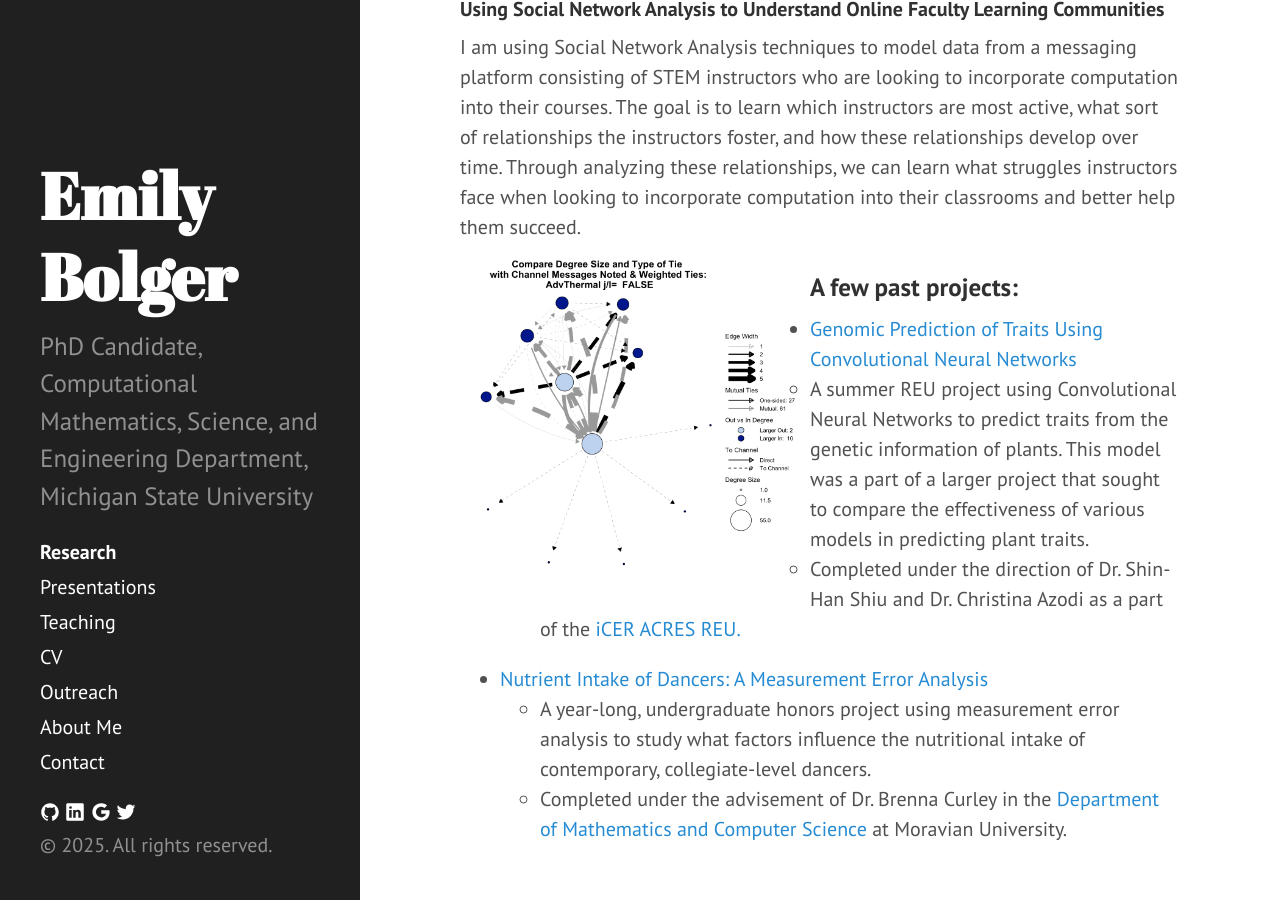
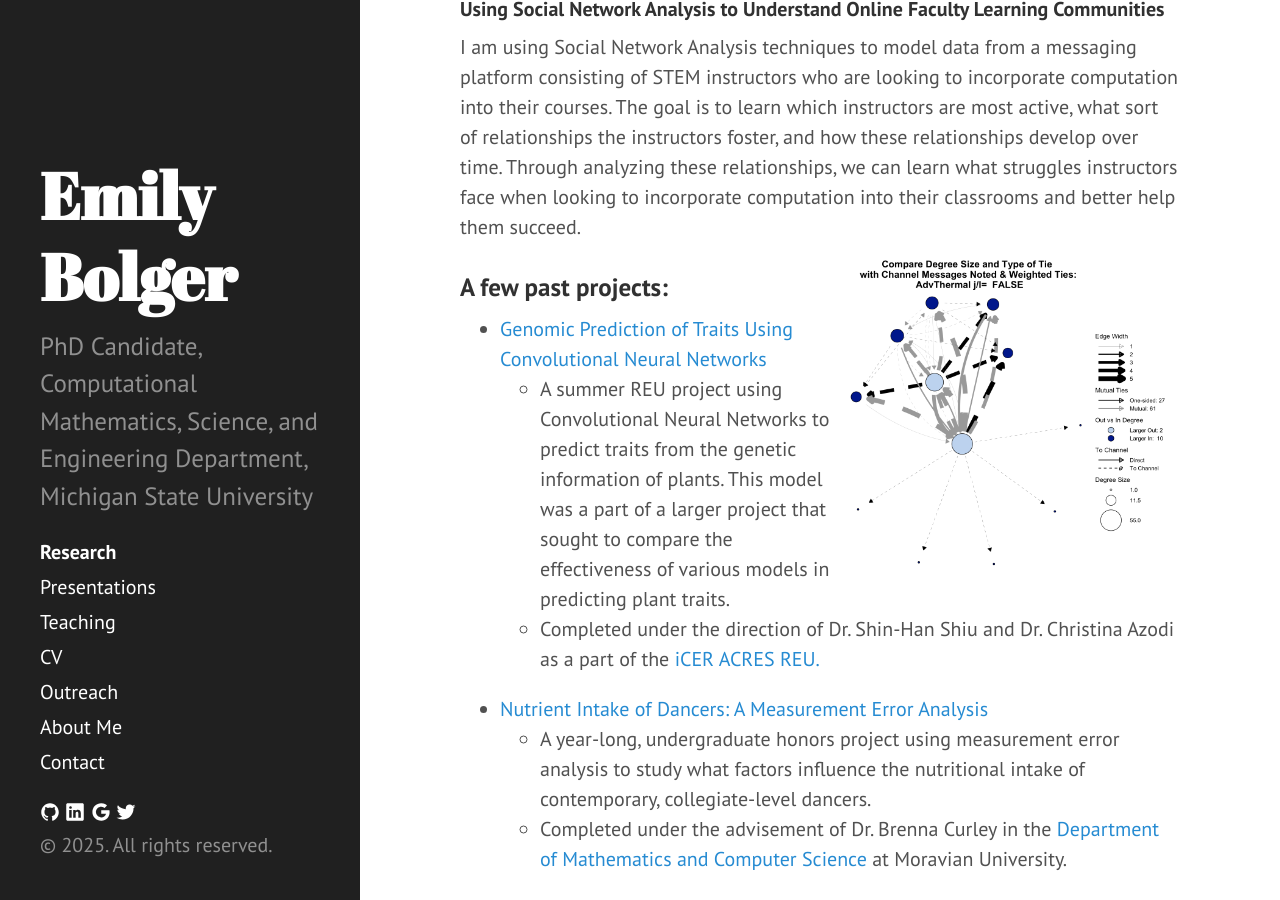
Before and after one commit to egbolger/egbolger.github.io, a Jekyll site: the page built from research.md, in a window 1280 px wide and 900 px high, scrolled down 759 px. Built offline with Jekyll 4.4.1, drawn with Linux system fonts in a browser that asks for light colours.

Commit message:
more images

```diff
--- a/index.html
+++ b/index.html
@@ -21,7 +21,7 @@
 
       myButton.addEventListener("click", function() {
         if (isFirstImage) {
-          myImg.src = "figs/EmilyBolger_LaserCatwBorder.png";
+          myImg.src = "figs/EmilyBolger_LaserCatFULLBorder.png";
         } else {
           myImg.src = "figs/Bolger_Pittsburgh.JPG";
         }
--- a/research.md
+++ b/research.md
@@ -26,7 +26,7 @@
   I am using Social Network Analysis techniques to model data from a messaging platform consisting of STEM instructors who are looking to incorporate computation into their courses. The goal is to learn which instructors are most active, what sort of relationships the instructors foster, and how these relationships develop over time. Through analyzing these relationships, we can learn what struggles instructors face when looking to incorporate computation into their classrooms and better help them succeed.
   </div>
   <div>
-    <img id="regular" src="figs/CompareDegreeTies.png" style="float: left; padding: 15px;" width="350" height="auto" vspace="20" />
+    <img id="regular" src="figs/CompareDegreeTies.png" style="float: right; padding: 15px;" width="350" height="auto" vspace="20" />
   </div>
 </div>
 
```
Also changed, not shown: 1 other file.
